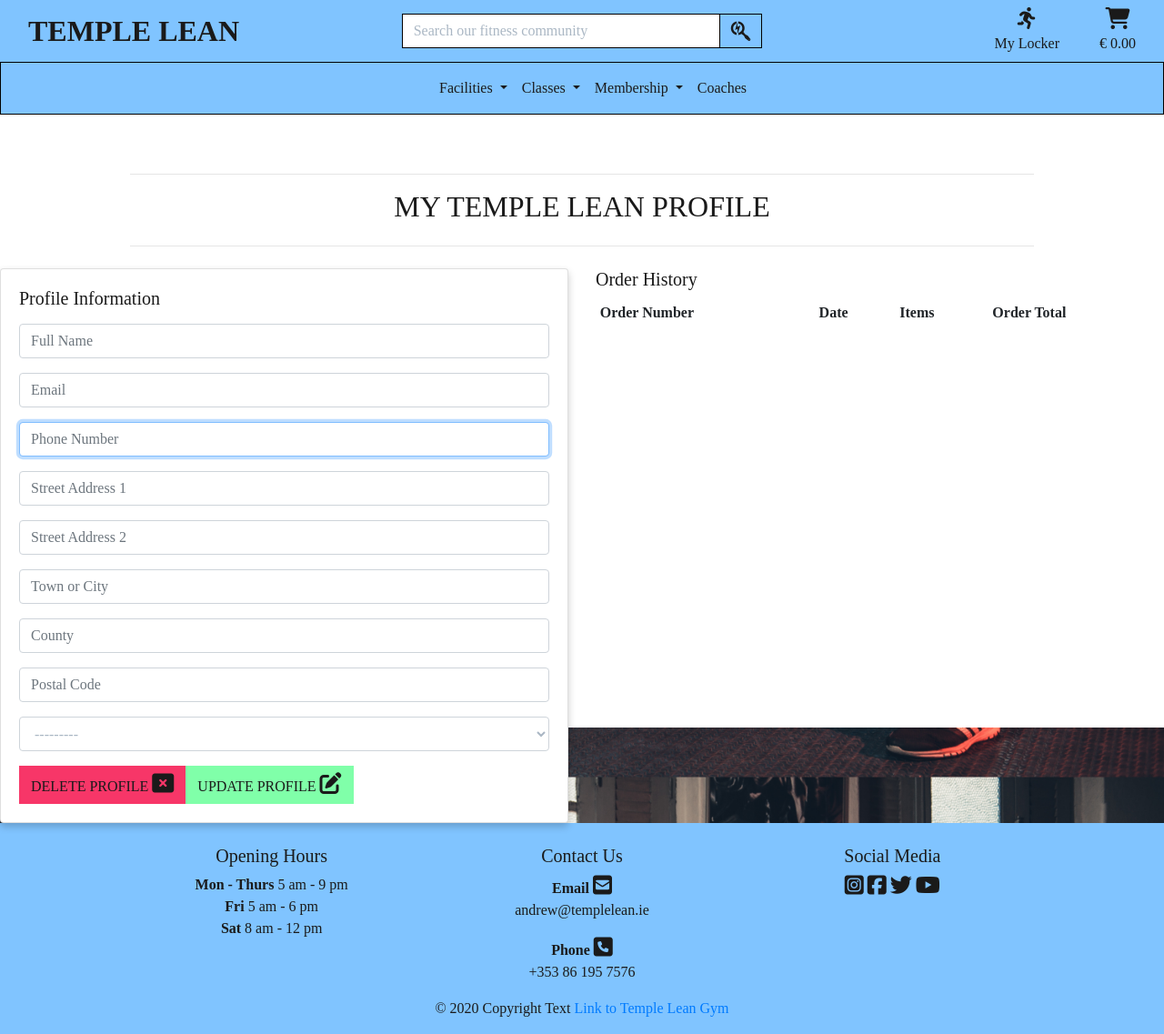
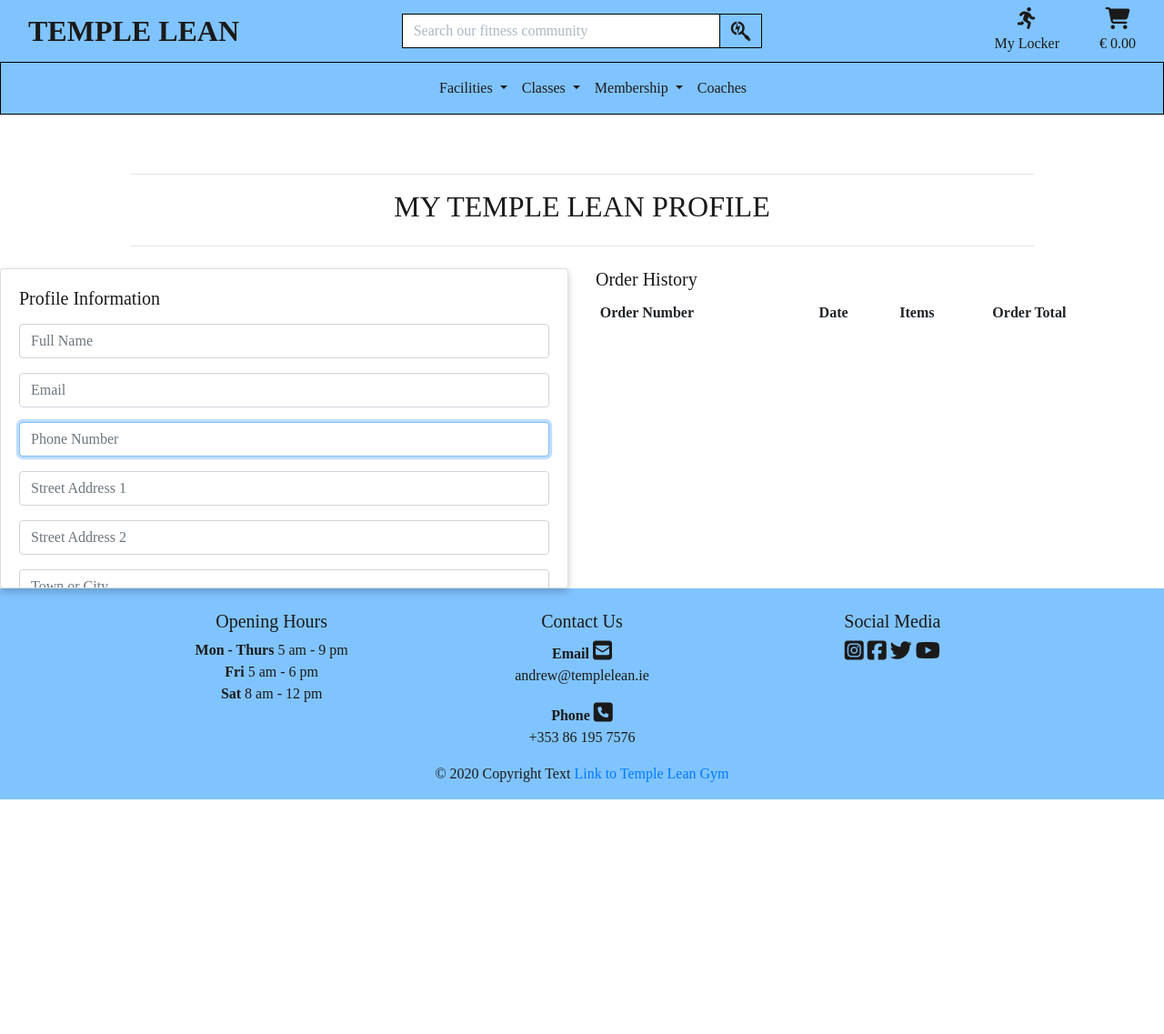
Before and after one commit to Andrew-code2020/ms4, a Django app: page /profile/ in a window 1280 px wide. Shown: the whole page at 91% size. After the commit the page ends 879 px from the top, so only its background shows below. Run offline with Django 3.2, Linux system fonts and the light colour scheme; the visitor is signed in with stand-in values (Sample User, id 1); data comes from the database, SQL or seed files in the repository; data that the repository does not hold is empty; some libraries are stand-ins or nearby versions; some web fonts are replaced.

Commit message:
card body height and scroll added to obtain consistent card height throughout the site

```diff
--- a/static/css/base.css
+++ b/static/css/base.css
@@ -100,6 +100,14 @@ a:hover {
     background: #80C4FF;
     color:#1a1a1a;
     min-width: 260px;
+}
+
+
+/*--Product--*/
+
+.card-body {
+    max-height: 350px;
+    overflow: scroll;
 }
 
 /*---Increment counter on product details page--*/
```
